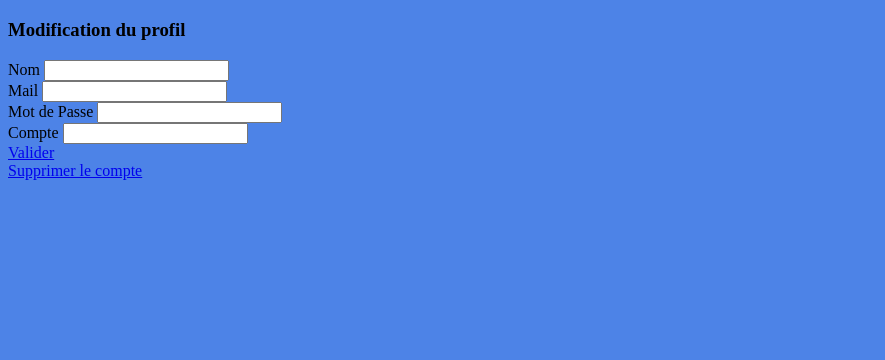
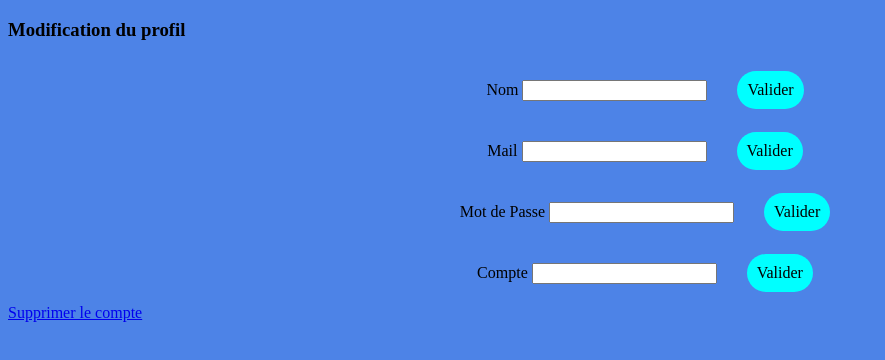
Before and after one commit to MohamedNiaissa/NFsteam, a plain HTML site: page client/html/profil.html in a window 1280 px wide. Shown: the part 148-508 px from the top of the page, without its empty margins (0-885 px from the left). Drawn offline with Linux system fonts and the light colour scheme.

Commit message:
modification nom user possible

```diff
--- a/client/css/style_profil.css
+++ b/client/css/style_profil.css
@@ -1,3 +1,31 @@
 body{
     background-color: rgb(77, 131, 231);
 }
+
+
+.modif{
+    display: flex;
+}
+
+.modif a{
+    margin-left: 20px;
+}
+
+.modifContent{
+    display: flex;
+    flex-direction: column;
+    align-items: center;
+}
+
+.modifContent div{
+    margin: 10px;
+    align-items: center;
+}
+
+.modifContent > div > a{
+    text-decoration: none;
+    color: black;
+    background-color: aqua;
+    padding: 10px;
+    border-radius: 20px;
+}
--- a/client/html/profil.html
+++ b/client/html/profil.html
@@ -5,6 +5,7 @@
     <meta http-equiv="X-UA-Compatible" content="IE=edge">
     <meta name="viewport" content="width=device-width, initial-scale=1.0">
     <link rel="stylesheet" href="../css/style_profil.css">
+
     <title>Profil</title>
 </head>
 <body>
@@ -24,25 +25,40 @@
 
     <h3>Modification du profil</h3>
 
-    <div class="modif">
+    <div class="modifContent">
+        <div class="modifNom modif">
             <div class="nomClasse">
                 <label for="nomlabel">Nom</label>
-            <input type="text" name="nom" id="idnom" />
+                <input type="text" name="nom" id="idnom" class="classnom"/>
             </div>
+            <a href = "#" class="btn_nommodif">Valider</a>
+        </div>
+
+        <div class="modifmail modif">
             <div class="">
                 <label for="maillabel">Mail</label>
                 <input type="text" name="nom" id="idmail" />
             </div>
+            <a href = "#" class="btn_mailmodif">Valider</a>
+        </div>
+
+        <div class="modifmdp modif">
             <div class="">
                 <label for="mdplabel">Mot de Passe</label>
                 <input type="text" name="mdp" id="idmdp" />
             </div>
+            <a href = "#" class="btn_mdpmodif">Valider</a>
+        </div>
+
+
+        <div class="modifcompte modif">
 
             <div class="">
                 <label for="monnaielabel">Compte</label>
                 <input type="number" name="monnaie" id="idmonnaie" />
             </div>
-        <a href = "#" class="btn_register">Valider</a>
+            <a href = "#" class="btn_modifmonnaie">Valider</a>
+        </div>
 </div>
 
     <a href="index.html" class="suppr">Supprimer le compte </a>
--- a/client/js/profil.js
+++ b/client/js/profil.js
@@ -2,9 +2,13 @@ let supp = document.querySelector('.suppr');
 let profilTitre = document.querySelector(".profilTitre");
 let nomProfil = localStorage.getItem("nom");
 profilTitre.innerHTML += " " + nomProfil;
+let btn_nommodif = document.querySelector('.btn_nommodif')
+let newnom = document.querySelector('#idnom');
+
+
+let headers = {}
 
 supp.addEventListener("click",function(){
-    var headers = {}
     let url = `http://localhost:8080/users/removeuser/${nomProfil}`
     fetch(url, {
         method : "GET",
@@ -14,3 +18,15 @@ supp.addEventListener("click",function(){
 
     localStorage.clear()
 })
+
+btn_nommodif.addEventListener('click',function(){
+    console.log(nomProfil);
+    console.log(newnom)
+    localStorage.setItem("nom",newnom.value)
+    let url = `http://localhost:8080/users/updateusernom/${nomProfil}/${newnom.value}`;
+    fetch(url, {
+        method : "GET",
+        mode: 'cors',
+        headers: headers
+    })
+})
```
Lines whose indentation alone changed are shown as unchanged.
